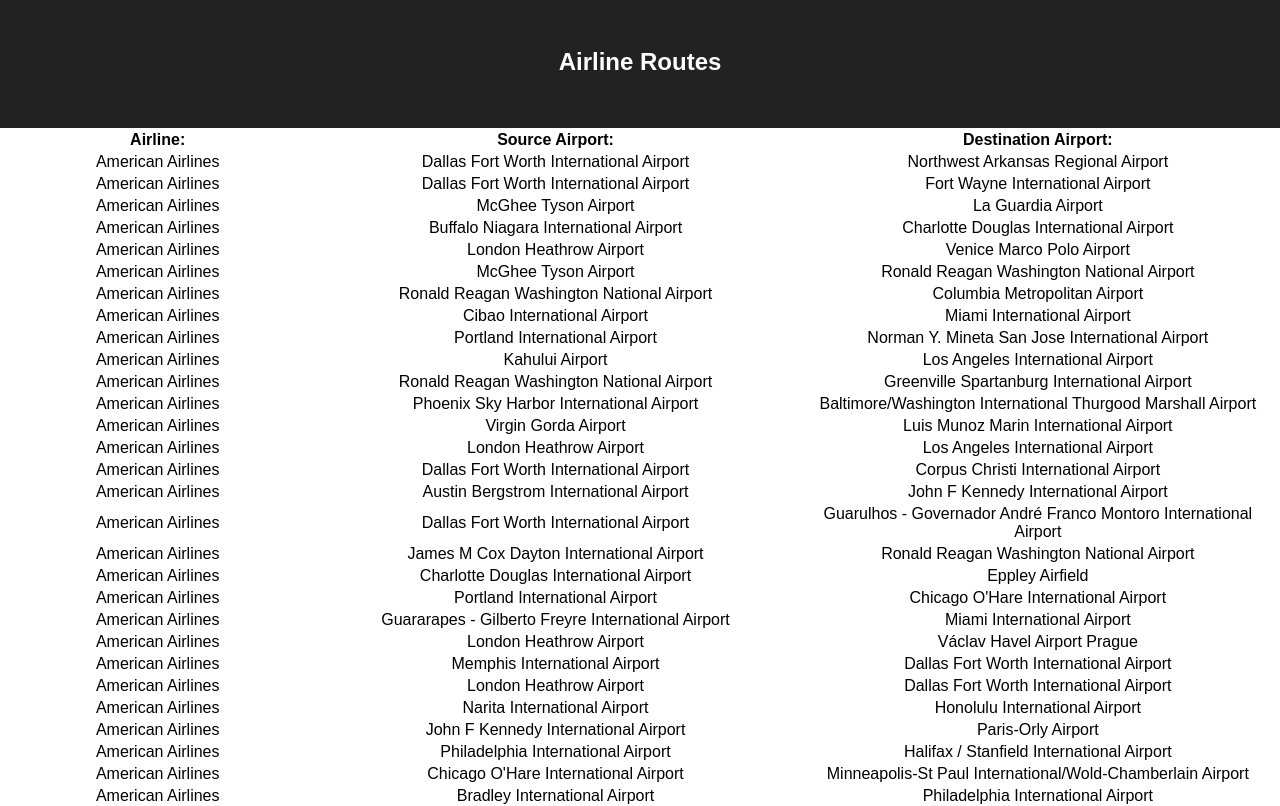
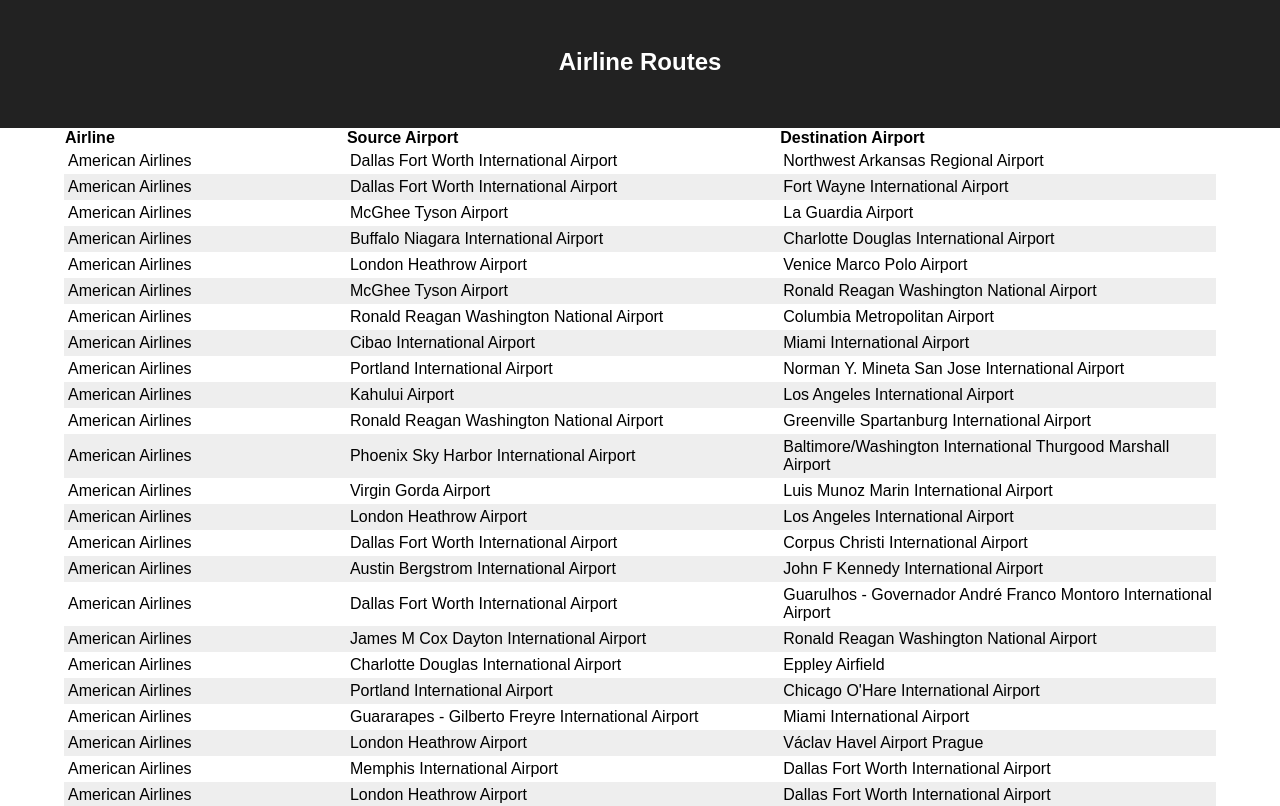
Before and after one commit to eufrosino/airlines-map, a React (Create React App) app: page / in a window 1280 px wide. Shown: the top 806 px of the page. Built offline with nearby package versions, Linux system fonts and the light colour scheme.

Commit message:
extracted table component

```diff
--- a/src/App.js
+++ b/src/App.js
@@ -1,21 +1,23 @@
 import React from 'react';
 import './App.css';
+import Table from './components/Table';
 import DATA from './data';
 
 const App = () => {
-  const showRoute = (route) => {
-    const airline = DATA.getAirlineById(route.airline);
-    const src = DATA.getAirportByCode(route.src);
-    const dest = DATA.getAirportByCode(route.dest);
 
-    return (
-      <tr>
-        <td>{airline.name}</td>
-        <td>{src.name}</td>
-        <td>{dest.name}</td>
-      </tr>
-    )
+  const formatValue = (property, value) => {
+    if (property === "airline") {
+      return DATA.getAirlineById(value).name;
+    }
+
+    return DATA.getAirportByCode(value).name;
   };
+
+  const columns = [
+    {name: 'Airline', property: 'airline'},
+    {name: 'Source Airport', property: 'src'},
+    {name: 'Destination Airport', property: 'dest'},
+  ];
 
   return (
     <div className='app'>
@@ -23,14 +25,12 @@
         <h1 className='title'>Airline Routes</h1>
       </header>
       <section>
-        <table>
-        <tr>
-          <th>Airline:</th>
-          <th>Source Airport:</th>
-          <th>Destination Airport:</th>
-        </tr>
-        {DATA.routes.map(showRoute)}
-        </table>
+        <Table
+          className="routes-table"
+          columns={columns}
+          rows={DATA.routes}
+          format={formatValue}
+        />
       </section>
     </div>
   );
--- /dev/null
+++ b/src/components/Table.jsx
@@ -0,0 +1,34 @@
+import React from 'react';
+
+const Table = ({
+  columns = [{ name: 'header', property: 'value' }],
+  rows = [{ id: 1, value: 'cell' }],
+  format = (_, value) => value,
+  className = 'table',
+}) => {
+
+  const header = columns.map((col) => {
+    return <th key={col.name}>{col.name}</th>;
+  });
+
+  const body = rows.map((row) => {
+    const rows = columns.map((col) => {
+      const value = row[col.property];
+      return <td key={col.property + value}>{format(col.property, value)}</td>;
+    });
+    return <tr key={Object.values(row).join(':')}>{rows}</tr>;
+  });
+
+  return (
+    <div>
+      <table className={className}>
+        <thead>
+          <tr>{header}</tr>
+        </thead>
+        <tbody>{body}</tbody>
+      </table>
+    </div>
+  );
+};
+
+export default Table;
```
